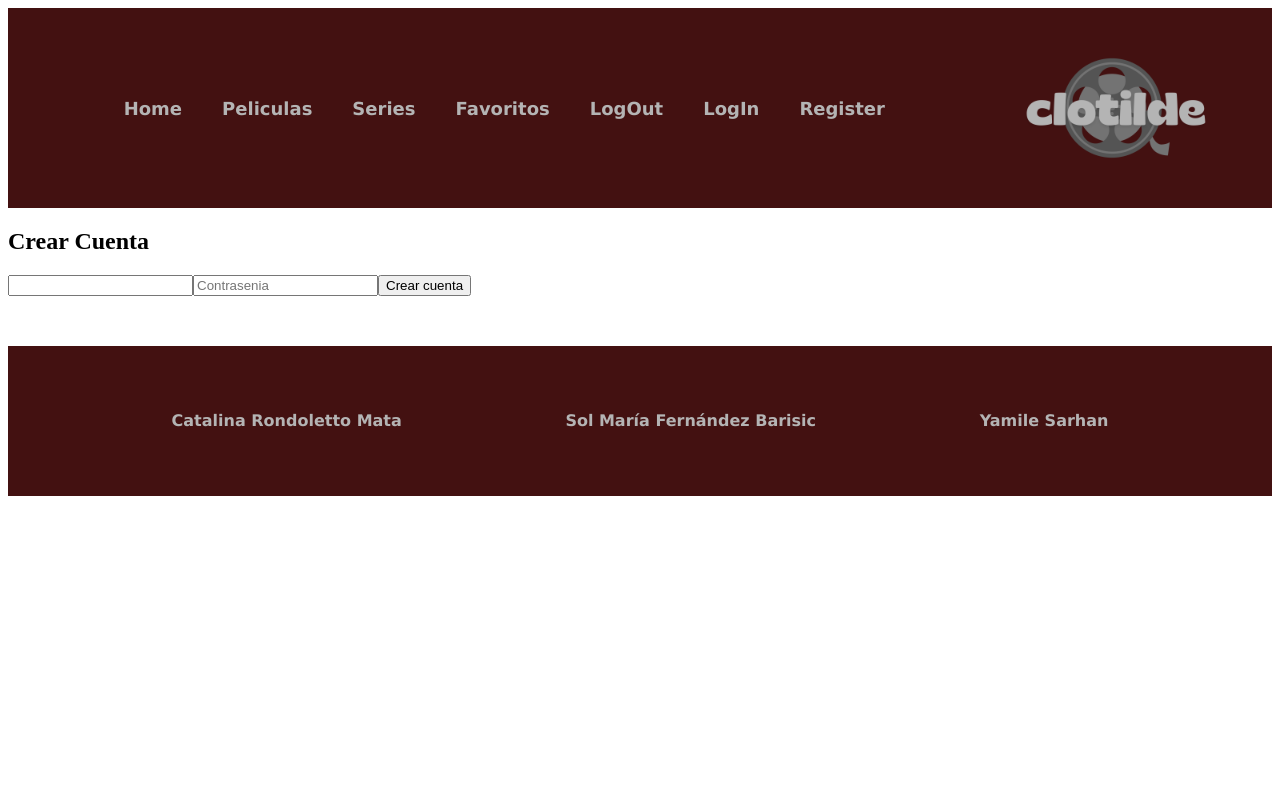
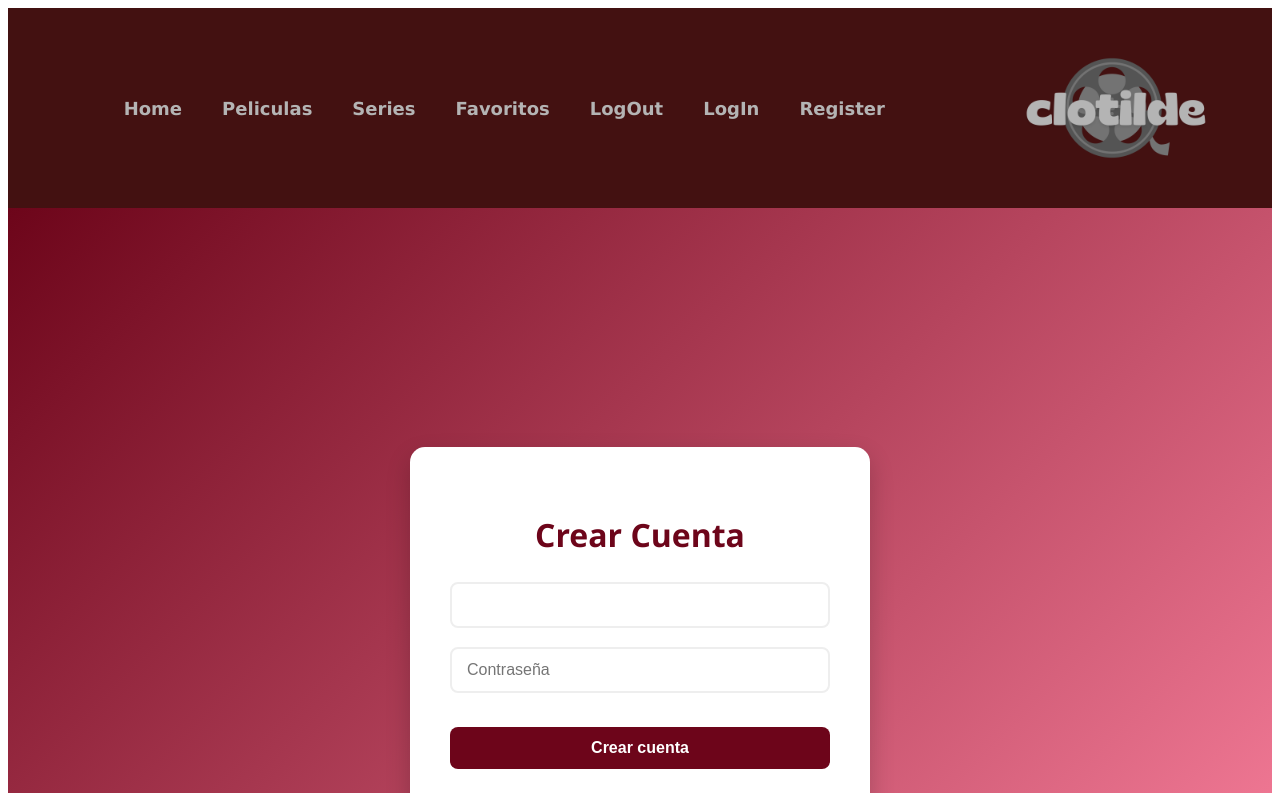
Before and after one commit to crondolettomata-cpu/Rondoletto-Barisic-Sarhan, a React (Create React App) app in the folder pi/: page /register in a window 1280 px wide. Shown: the top 793 px of the page. Built offline with nearby package versions, Linux system fonts and the light colour scheme.

Commit message:
hice el css de register, arregle lo de la imagen der cargando

```diff
--- a/pi/src/componentes/Loader/Loader.js
+++ b/pi/src/componentes/Loader/Loader.js
@@ -3,7 +3,7 @@ export default function Loader(){
     return(
         <div>
             <h2>Cargando....</h2>
-            <img src="/img/foto cargando.png" alt="Cargando..."/>
+            <img src="./img/cargando.webp" alt="Cargando..."/>
         </div>
     )
 }
--- a/pi/src/screens/Login/Login.js
+++ b/pi/src/screens/Login/Login.js
@@ -1,4 +1,5 @@
 import React, { Component } from 'react';
+import "./styles.css";
 
 
 class Login extends Component {
@@ -56,7 +57,8 @@ class Login extends Component {
 
     render() {
         return (
-            <div>
+            <div className ="login-container">
+                <div className="login-card">
                 <h2>Iniciar Sesión</h2>
                 <form onSubmit={(event) => this.evitarSubmit(event)}>
                     <input
@@ -76,6 +78,7 @@ class Login extends Component {
 
 
                 {this.state.error !== "" ? <p style={{ color: "red" }}>{this.state.error}</p> : null}
+                </div>
             </div>
         );
     }
--- /dev/null
+++ b/pi/src/screens/Login/styles.css
@@ -0,0 +1,80 @@
+
+.login-container {
+    display: flex;
+    flex-direction: column;
+    align-items: center;
+    justify-content: center;
+    min-height: 100vh;
+    background: linear-gradient(135deg, #6d051a 0%, #ff85a2 100%);
+    font-family: 'Segoe UI', Tahoma, Geneva, Verdana, sans-serif;
+}
+
+
+.login-card {
+    background-color: white;
+    padding: 32px;
+    border-radius: 15px;
+    box-shadow: 0 10px 25px rgba(0, 0, 0, 0.2);
+    width: 100%;
+    max-width: 350px;
+    text-align: center;
+}
+
+h2 {
+    color: #6d051a;
+    margin-bottom: 28px;
+    font-weight: 600;
+}
+
+
+form {
+    display: flex;
+    flex-direction: column;
+    gap: 0 ;
+}
+
+input {
+    padding: 12px;
+    border: 2px solid #f0f0f0;
+    border-radius: 8px;
+    outline: none;
+    transition: border-color 0.3s;
+}
+
+input:focus {
+    border-color: #ff85a2;
+}
+
+
+button {
+    background-color: #6d051a;
+    color: white;
+    padding: 12px;
+    border: none;
+    border-radius: 8px;
+    font-size: 16px;
+    font-weight: bold;
+    cursor: pointer;
+    transition: background-color 0.3s, transform 0.2s;
+    margin-top: 15px;
+}
+
+button:hover {
+    background-color: #8a0b25;
+    transform: translateY(-2px);
+}
+
+button:active {
+    transform: translateY(0);
+}
+
+
+.error-message {
+    background-color: #ffeef0;
+    color: #d32f2f;
+    padding: 10px;
+    border-radius: 5px;
+    margin-top: 16px;
+    font-size: 14px;
+    border: 1px solid #ffcdd2;
+}
--- a/pi/src/screens/Register/Register.js
+++ b/pi/src/screens/Register/Register.js
@@ -1,5 +1,6 @@
 import React, {Component} from "react";
 import Header from '../../componentes/Header/Header';
+import "./styles.css";
 import Cookies from "universal-cookie"
 
 const cookies = new Cookies();
@@ -37,7 +38,7 @@ class Register extends Component{
         }
 
         if (this.state.password.length < 6){
-            this.setState({error:"la contrasenia debe tener al menos 6 caracteres"});
+            this.setState({error:"la contraseña debe tener al menos 6 caracteres"});
             return;
         }
 
@@ -73,13 +74,14 @@ class Register extends Component{
 
     render (){
          return (
-             <div>
+             <div className="auth-container">
 
+                <div className="auth-card">
                   <React.Fragment>
                         <h2>Crear Cuenta</h2>
                   </React.Fragment>
 
-                 <form onSubmit={(event) => this.evitarSubimit(event)}>
+                 <form className="auth-form" onSubmit={(event) => this.evitarSubimit(event)}>
                        <input
                            type="Email"
                             value={this.state.email}
@@ -87,7 +89,7 @@ class Register extends Component{
 
                         <input
                             type="password"
-                            placeholder="Contrasenia"
+                            placeholder="Contraseña"
                             value={this.state.password}
                             onChange={(event) => this.controlarPassword(event)}/>
 
@@ -97,7 +99,7 @@ class Register extends Component{
                     </form>
 
                     {this.state.error !=="" ? <p>{this.state.error}</p> : null}
-
+                    </div>
                 </div>
 
             );
--- /dev/null
+++ b/pi/src/screens/Register/styles.css
@@ -0,0 +1,78 @@
+
+.auth-container {
+    display: flex;
+    flex-direction: column;
+    align-items: center;
+    justify-content: center;
+    min-height: 100vh;
+    background: linear-gradient(135deg, #6d051a 0%, #ff85a2 100%); /* Bordó a Rosa */
+    font-family: 'Segoe UI', Tahoma, Geneva, Verdana, sans-serif;
+    padding: 20px;
+}
+
+
+.auth-card {
+    background-color: white;
+    padding: 40px;
+    border-radius: 15px;
+    box-shadow: 0 10px 25px rgba(0, 0, 0, 0.2);
+    width: 100%;
+    max-width: 380px;
+    text-align: center;
+}
+
+.auth-card h2 {
+    color: #6d051a;
+    margin-bottom: 26px;
+    font-size: 32px;
+}
+
+
+.auth-form {
+    display: flex;
+    flex-direction: column;
+    gap: 19px;
+}
+
+.auth-form input {
+    padding: 12px 15px;
+    border: 2px solid #eee;
+    border-radius: 8px;
+    outline: none;
+    font-size: 1rem;
+    transition: all 0.3s ease;
+}
+
+.auth-form input:focus {
+    border-color: #ff85a2;
+    box-shadow: 0 0 8px rgba(255, 133, 162, 0.2);
+}
+
+
+.btn-submit {
+    background-color: #6d051a;
+    color: white;
+    padding: 14px;
+    border: none;
+    border-radius: 8px;
+    font-size: 16px;
+    font-weight: bold;
+    cursor: pointer;
+    transition: background-color 0.3s, transform 0.2s;
+}
+
+.btn-submit:hover {
+    background-color: #8a0b25;
+    transform: translateY(-2px);
+}
+
+/* Estilo para los mensajes de error */
+.error-text {
+    background-color: #fff0f1;
+    color: #c62828;
+    padding: 10px;
+    border-radius: 6px;
+    margin-top: 16px;
+    font-size: 14px;
+    border-left: 4px solid #6d051a;
+}
```
